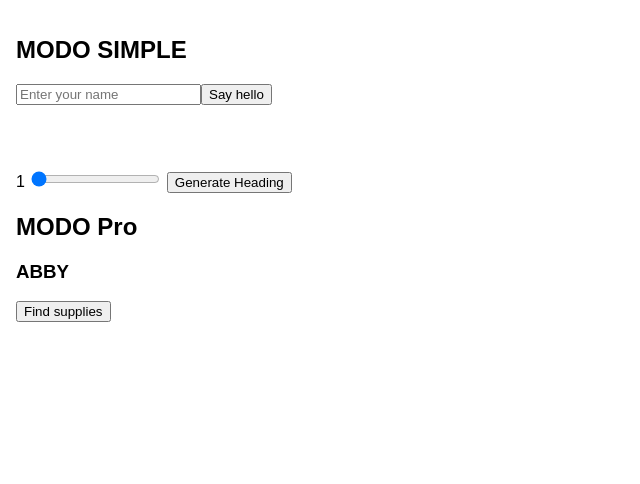
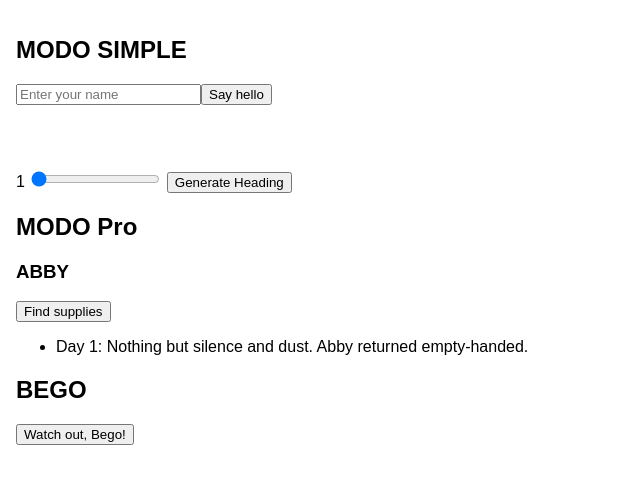
Before and after one commit to sabts/insert-dom-element, a plain HTML site: page index.html in a window 1280 px wide. Both pictures are taken after a click on the button "Find supplies". Shown: the whole page, without its empty margins (0-640 px from the left). Drawn offline with Linux system fonts and the light colour scheme.

Commit message:
abby ready

```diff
--- a/index.html
+++ b/index.html
@@ -25,6 +25,12 @@
     <button id="find-button">Find supplies</button>
     <ul id="supply-history"></ul>
   </div>
+  <div>
+    <h2>BEGO</h2>
+    <button id="danger-button">Watch out, Bego!</button>
+    <div id="traffic-zone"></div>
+    <p id="warning-text" style="color: red; font-weight: bold"></p>
+  </div>
   <script src="./js/scripts.js"></script>
   </body>
 </html>
--- a/js/scripts.js
+++ b/js/scripts.js
@@ -1,14 +1,44 @@
-//elementos del primero
+//elementos 1
 const divinputElement = document.getElementById("input-div");
 const fillInputElement = document.getElementById("name-input");
 const inputButtonElement = document.getElementById("greet-btn");
 
-//elementos del segundo
+//elementos del 2
 const divRangeElement = document.getElementById("rangeInput-div");
 const rangeLabelElement = document.getElementById("range-label");
 const rangeElement = document.getElementById('range');
 const rangeButtonElement = document.getElementById("generate-button");
 
+//elementos del 3
+const divSupplyList = document.getElementById("abby-list-div");
+const findButtonElement = document.getElementById("find-button");
+const historyElement = document.getElementById("supply-history")
+
+//elementos 4
+
+const supplies = [
+  'a medkit',
+  'a flashlight with half battery',
+  'some canned food',
+  'a rusty knife',
+  'a bottle of clean water',
+  'a pack of bullets',
+  'a piece of cloth (could be used as a bandage)',
+  'a lighter',
+  'an empty bottle (might be useful)',
+  'some herbs (smell weird)',
+  'a broken walkie-talkie',
+  'a protein bar, still edible',
+  'a map with strange markings'
+  ];
+
+  const failureTexts = [
+    'Nothing but silence and dust. Abby returned empty-handed.',
+    'No supplies today. The world remains unforgiving.',
+    "She searched everywhere, but luck wasn't on her side."
+    ];
+
+    let day = 0;
 //1️⃣Crea un input donde el usuario pueda escribir su nombre y un botón con el texto "Say hello". Al pulsar el botón, se debe crear e insertar un elemento h2 con el texto "Hello, [nombre]".
 const greetings = event => {
   const inputMinLength = 3;
@@ -25,8 +55,6 @@ const greetings = event => {
 }
 
 //2️⃣Imagina que tienes un control deslizante que te permite elegir el nivel de poder de un encabezado del 1 al 6.
-// Cuanto más alto el número… más pequeño el encabezado.
-// Cuando hagas clic en el botón, se generará un encabezado con la etiqueta correspondiente (h1...h6) y el texto "I am an hX", donde X es el número elegido.
 const rangeValueInLabel = (event) =>{
   const rangeValue = event.target.value;
   rangeLabelElement.textContent = rangeValue;}
@@ -70,16 +98,30 @@ else{
 }
 }
 
-//3️⃣ 🎮 Abby y su búsqueda de suministrosDescripción del ejercicio:
-// Abby está en su travesía postapocalíptica y cada día sale en busca de suministros. Tienes que:
-// Crear un botón con el texto "Find supplies".
-// Debajo, un <ul> vacío con id "supply-history".
-// Cada vez que se haga clic en el botón:
-// Se incrementa un contador de días.
-// Se elige aleatoriamente si encuentra algo o no encuentra nada. (Tendrá una probabilidad del 50% de encontrar algo útil)
-// Se inserta un li en el historial con un mensaje narrativo personalizado según el resultado.
+//3️⃣ 🎮 Abby y su búsqueda de suministros
+
+const abbyFindingSupplies = () =>{
+  const dayJourney = document.createElement('li')
+  const findingProbability = Math.random();
+
+  day++
+      if(findingProbability < 0.5){
+        const randomSupply = supplies[Math.floor(Math.random() * supplies.length)];
+       dayJourney.textContent = `Day ${day}: Abby found ${randomSupply}`
+        console.log(randomSupply)
+      }
+      else {
+        const randomFailure =failureTexts[Math.floor(Math.random()*failureTexts.length)]
+        dayJourney.textContent = `Day ${day}: ${randomFailure}`
+         console.log(randomFailure)
+         }
+         historyElement.append(dayJourney);
+}
+
+//4️⃣ 🏃‍♀️💥 Bego Runner: Modo “Esquivar Coches” ON
 
 
 inputButtonElement.addEventListener("click", greetings);
 rangeElement.addEventListener("input",rangeValueInLabel)
 rangeButtonElement.addEventListener("click", generateHRange);
+findButtonElement.addEventListener("click",abbyFindingSupplies)
```
